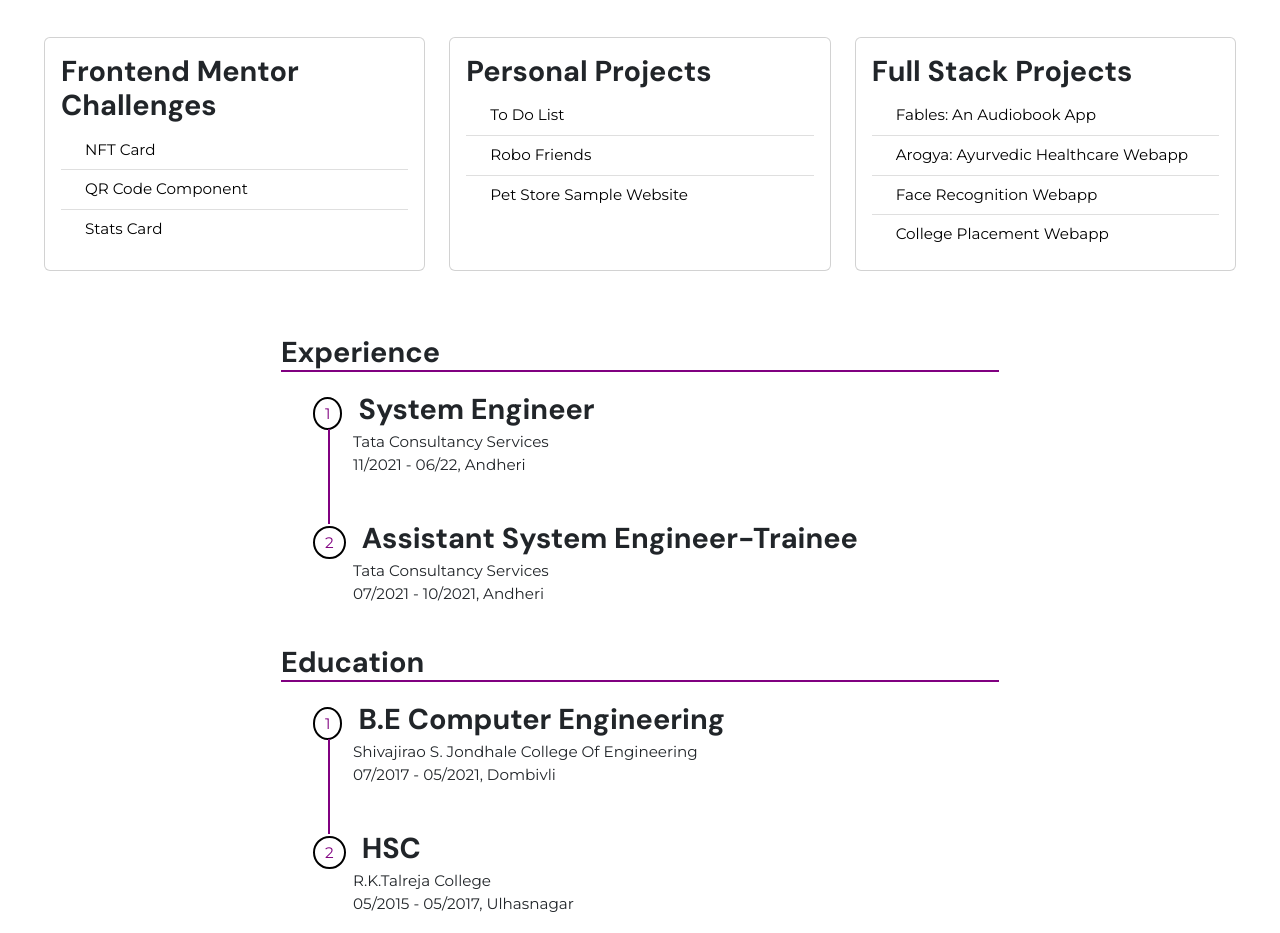
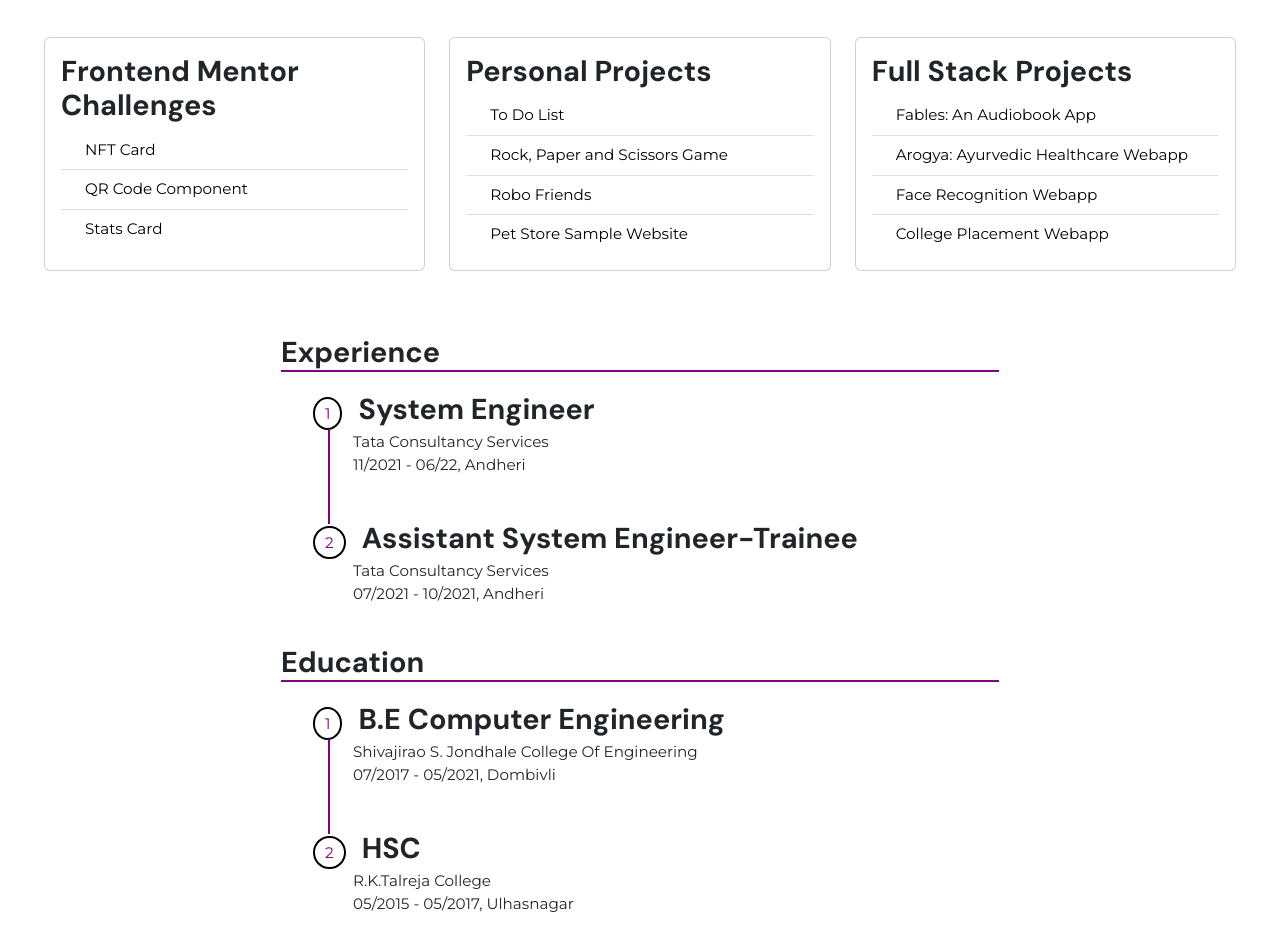
Before and after one commit to manjiri-vadujkar/portfolio, a React (Create React App) app: page / in a window 1280 px wide. Shown: the part 1220-2153 px from the top of the page. Built offline with nearby package versions, Linux system fonts and the light colour scheme.

Commit message:
Added rps game

```diff
--- a/src/components/Projects.js
+++ b/src/components/Projects.js
@@ -51,6 +51,11 @@ export default function Projects() {
                   target="__blank"
                 >
                   To Do List
+                </a>
+              </li>
+              <li className="list-group-item">
+                <a href="manjiri-vadujkar.github.io/rps-game/" target="__blank">
+                  Rock, Paper and Scissors Game
                 </a>
               </li>
               <li className="list-group-item">
```
